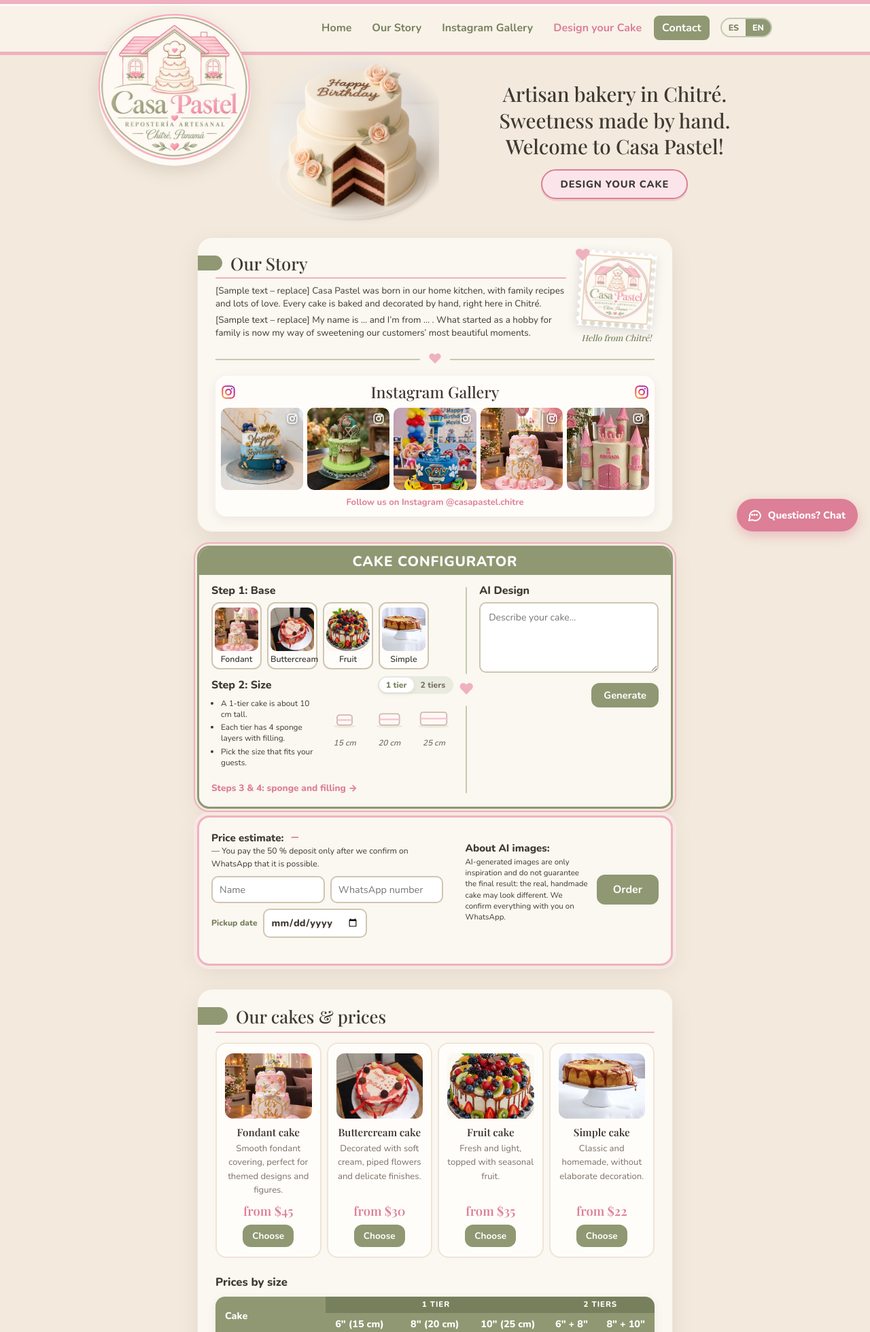
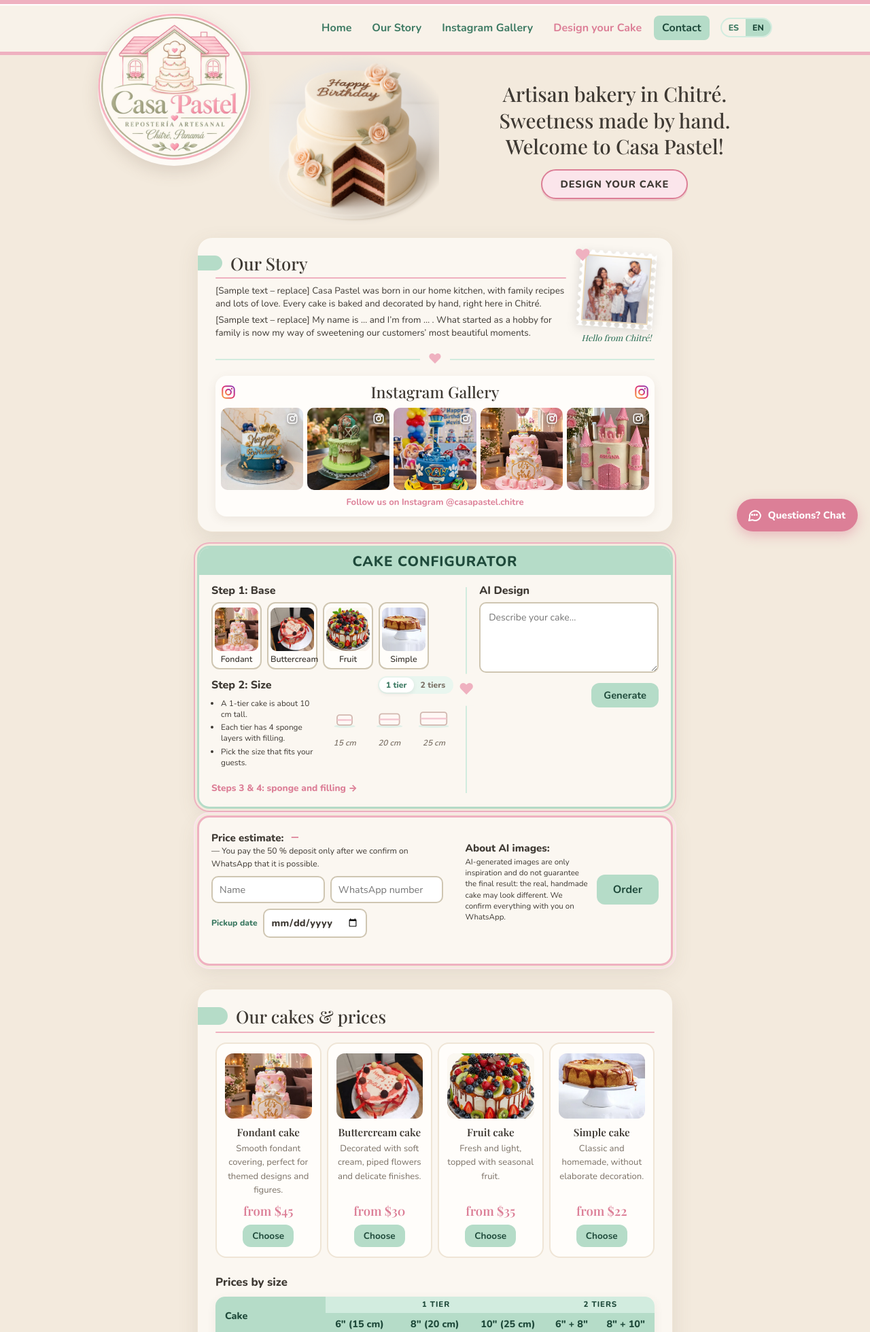
Before and after one commit to schamja/Kidstorte, a FastAPI app: page /casa in a window 1280 px wide. Shown: the top 1960 px of the page at 68% size. Run offline with FastAPI, Linux system fonts and the light colour scheme.

Commit message:
Casa Pastel: Pastell-Mint statt Salbeigrün, Familienfoto in Nuestra Historia
- Farbpalette auf Pastell-Mint (#B5DCC8) umgestellt; Schrift auf Mint-
  Flächen dunkelgrün für gute Lesbarkeit
- Familienfoto in der Briefmarke bei "Nuestra Historia" / "Our Story"

Co-Authored-By: Claude Opus 5.5 <noreply@anthropic.com>

```diff
--- a/templates/index.html
+++ b/templates/index.html
@@ -23,10 +23,12 @@
   --pink:#EFB1C0;        /* Pastellrosa (Linien, Herzen) */
   --pink-deep:#DC7F97;   /* Rosa für Text/Buttons */
   --pink-soft:#FBE5EB;
-  --sage:#8F9872;        /* Salbeigrün (Buttons, Kopfleiste) */
-  --sage-deep:#77805C;
-  --sage-light:#C5CAB0;
-  --sage-soft:#E9EBDF;
+  --sage:#B5DCC8;        /* Pastell-Mint (Buttons, Kopfleiste) */
+  --sage-hover:#9FD2B9;
+  --sage-deep:#3D7A63;   /* dunkles Mint für Schrift */
+  --on-sage:#1F4A3B;     /* Schrift auf Mint-Flächen */
+  --sage-light:#D2ECDF;
+  --sage-soft:#E9F6EF;
   --ink:#3E3933; --muted:#7B7166; --line:#E2D6C4; --tile:#CFC6B2;
   --shadow:0 10px 30px rgba(110,90,70,.12);
   --serif:'Playfair Display',Georgia,serif;
@@ -47,8 +49,8 @@ h1,h2,h3{margin:0}
 /* Buttons */
 .btn{display:inline-flex;align-items:center;justify-content:center;gap:8px;border:0;border-radius:12px;padding:11px 24px;font:700 1rem var(--sans);cursor:pointer;text-decoration:none;transition:transform .15s,background .15s}
 .btn:active{transform:scale(.97)}
-.btn-sage{background:var(--sage);color:#fff}
-.btn-sage:hover{background:var(--sage-deep)}
+.btn-sage{background:var(--sage);color:var(--on-sage)}
+.btn-sage:hover{background:var(--sage-hover)}
 .btn-pill{border-radius:999px;background:var(--pink-soft);color:var(--ink);border:2px solid var(--pink-deep);padding:10px 26px;font:800 .92rem var(--sans);letter-spacing:.06em;text-transform:uppercase;box-shadow:0 3px 0 rgba(220,127,151,.25)}
 .btn-pill:hover{background:#F8D6DF}
 .btn[disabled]{opacity:.5;cursor:not-allowed}
@@ -63,12 +65,12 @@ header{position:relative;z-index:20;background:var(--bg-2);border-top:6px solid
 .menu{display:flex;align-items:center;gap:6px;list-style:none;margin:0;padding:0}
 .menu a{display:block;padding:6px 12px;border-radius:8px;color:var(--sage-deep);text-decoration:none;font-weight:700;font-size:1rem}
 .menu a:hover{background:var(--sage-soft)}
-.menu a.on{background:var(--sage);color:#fff}
+.menu a.on{background:var(--sage);color:var(--on-sage)}
 .menu a.pink{color:var(--pink-deep)}
 .menu a.pink.on{background:var(--pink-deep);color:#fff}
 .lang{display:flex;border:2px solid var(--sage-light);border-radius:999px;overflow:hidden;margin-left:10px}
 .lang button{border:0;background:transparent;padding:4px 10px;font:800 .78rem var(--sans);color:var(--sage-deep);cursor:pointer}
-.lang button.on{background:var(--sage);color:#fff}
+.lang button.on{background:var(--sage);color:var(--on-sage)}
 .burger{display:none;background:none;border:0;padding:8px;cursor:pointer}
 .burger span{display:block;width:24px;height:2px;background:var(--sage-deep);margin:5px 0;border-radius:2px}
 
@@ -109,14 +111,14 @@ header{position:relative;z-index:20;background:var(--bg-2);border-top:6px solid
 
 /* ── Konfigurator ──────────────────────────────────────────── */
 .cfg{margin-top:34px;border:3px solid var(--sage);border-radius:18px;overflow:hidden;background:var(--card);box-shadow:0 0 0 3px var(--bg),0 0 0 5px var(--pink),var(--shadow)}
-.cfg-title{background:var(--sage);color:#fff;text-align:center;padding:10px;font:800 1.5rem var(--sans);letter-spacing:.04em;text-transform:uppercase}
+.cfg-title{background:var(--sage);color:var(--on-sage);text-align:center;padding:10px;font:800 1.5rem var(--sans);letter-spacing:.04em;text-transform:uppercase}
 .cfg-body{display:grid;grid-template-columns:1.35fr 2px 1fr;gap:0 24px;padding:20px 24px 24px}
 .vline{position:relative;background:var(--sage-light);margin:6px 0}
 .vline::after{content:"♥";position:absolute;top:50%;left:50%;transform:translate(-50%,-50%);color:var(--pink);font-size:1.4rem;background:var(--card);padding:6px 0}
 .step{padding-bottom:16px;margin-bottom:14px;border-bottom:1px dashed var(--line)}
 .step:last-child{border-bottom:0;margin-bottom:0;padding-bottom:0}
 .step h3{font:800 1.15rem var(--sans);color:var(--ink);margin-bottom:8px;display:flex;align-items:center;gap:8px}
-.step h3 .ok{display:none;width:20px;height:20px;border-radius:50%;background:var(--sage);color:#fff;font-size:.72rem;line-height:20px;text-align:center}
+.step h3 .ok{display:none;width:20px;height:20px;border-radius:50%;background:var(--sage);color:var(--on-sage);font-size:.72rem;line-height:20px;text-align:center}
 .step.done h3 .ok{display:inline-block}
 .hint{color:var(--muted);font-size:.88rem;margin:0 0 10px}
 .tiles{display:grid;grid-template-columns:repeat(4,1fr);gap:10px}
@@ -216,8 +218,8 @@ input.bad{border-color:#D9534F}
 .sub-h{font:800 1.05rem var(--sans);color:var(--ink);margin:24px 0 10px}
 .table-wrap{overflow-x:auto;border-radius:14px;box-shadow:0 4px 14px rgba(110,90,70,.08)}
 .ptable{width:100%;border-collapse:collapse;background:var(--white);font-size:.9rem;min-width:560px}
-.ptable th{background:var(--sage);color:#fff;font-weight:800;padding:8px;text-align:center;line-height:1.2}
-.ptable th.grp{background:var(--sage-deep);font-size:.72rem;letter-spacing:.08em;text-transform:uppercase;padding:5px}
+.ptable th{background:var(--sage);color:var(--on-sage);font-weight:800;padding:8px;text-align:center;line-height:1.2}
+.ptable th.grp{background:var(--sage-light);font-size:.72rem;letter-spacing:.08em;text-transform:uppercase;padding:5px}
 .ptable td{padding:9px 8px;text-align:center;border-bottom:1px solid #F0E8DB}
 .ptable td:first-child,.ptable th:first-child{text-align:left;padding-left:14px}
 .ptable td b{color:var(--ink)}
@@ -253,11 +255,11 @@ input.bad{border-color:#D9534F}
 .chat-fab.hide{display:none}
 .chat{position:fixed;right:18px;bottom:18px;z-index:80;width:370px;max-width:calc(100vw - 24px);height:min(580px,calc(100vh - 36px));display:none;flex-direction:column;background:var(--card);border:3px solid var(--sage);border-radius:18px;box-shadow:0 0 0 3px var(--bg),0 0 0 5px var(--pink),0 18px 40px rgba(0,0,0,.18);overflow:hidden}
 .chat.open{display:flex}
-.chat-head{background:var(--sage);color:#fff;display:flex;align-items:center;gap:10px;padding:10px 12px}
+.chat-head{background:var(--sage);color:var(--on-sage);display:flex;align-items:center;gap:10px;padding:10px 12px}
 .chat-head img{width:38px;height:38px;border-radius:50%;background:#fff}
 .chat-head b{display:block;font:600 1.02rem var(--serif)}
 .chat-head small{font-size:.74rem;opacity:.9}
-.chat-x{margin-left:auto;border:0;background:rgba(255,255,255,.22);color:#fff;width:30px;height:30px;border-radius:50%;cursor:pointer;font-size:1rem}
+.chat-x{margin-left:auto;border:0;background:rgba(255,255,255,.55);color:var(--on-sage);width:30px;height:30px;border-radius:50%;cursor:pointer;font-size:1rem}
 .chat-msgs{flex:1;overflow-y:auto;padding:14px 12px;display:flex;flex-direction:column;gap:8px}
 .msg{max-width:85%;padding:8px 12px;border-radius:14px;font-size:.9rem;line-height:1.45;white-space:pre-wrap;overflow-wrap:anywhere}
 .msg.bot{background:#fff;border:1px solid #EFE5D6;align-self:flex-start;border-bottom-left-radius:4px}
@@ -508,7 +510,7 @@ footer{padding:6px 0 30px}
         <p data-i18n="story.p2">[Texto de ejemplo – reemplazar] Me llamo … y vengo de … . Lo que empezó como un pasatiempo para la familia hoy es mi forma de endulzar los momentos más bonitos de nuestros clientes.</p>
       </div>
       <figure class="stamp-wrap" style="margin:0">
-        <div class="stamp"><img src="/static/casa-pastel/logo-600.jpg" alt="" data-i18n-alt="story.photoalt"></div>
+        <div class="stamp"><img src="/static/casa-pastel/familia.jpg" alt="" data-i18n-alt="story.photoalt"></div>
         <figcaption class="stamp-cap" data-i18n="story.caption">¡Hola desde Chitré!</figcaption>
       </figure>
     </section>
@@ -701,7 +703,7 @@ const T = {
   "story.title":"Nuestra Historia",
   "story.p1":"[Texto de ejemplo – reemplazar] Casa Pastel nació en la cocina de casa, con recetas de familia y mucho cariño. Cada pastel lo horneamos y decoramos a mano, aquí en Chitré.",
   "story.p2":"[Texto de ejemplo – reemplazar] Me llamo … y vengo de … . Lo que empezó como un pasatiempo para la familia hoy es mi forma de endulzar los momentos más bonitos de nuestros clientes.",
-  "story.caption":"¡Hola desde Chitré!","story.photoalt":"Foto de la repostera",
+  "story.caption":"¡Hola desde Chitré!","story.photoalt":"Nuestra familia",
   "ig.title":"Galería Instagram","ig.follow":"Síguenos en Instagram",
   "cfg.title":"Configurador de pasteles",
   "s1.title":"Paso 1: Base","pg.next":"Paso 3 y 4: masa y relleno","pg.back":"Paso 1 y 2: base y tamaño",
@@ -758,7 +760,7 @@ const T = {
   "story.title":"Our Story",
   "story.p1":"[Sample text – replace] Casa Pastel was born in our home kitchen, with family recipes and lots of love. Every cake is baked and decorated by hand, right here in Chitré.",
   "story.p2":"[Sample text – replace] My name is … and I’m from … . What started as a hobby for family is now my way of sweetening our customers’ most beautiful moments.",
-  "story.caption":"Hello from Chitré!","story.photoalt":"Photo of the baker",
+  "story.caption":"Hello from Chitré!","story.photoalt":"Our family",
   "ig.title":"Instagram Gallery","ig.follow":"Follow us on Instagram",
   "cfg.title":"Cake configurator",
   "s1.title":"Step 1: Base","pg.next":"Steps 3 & 4: sponge and filling","pg.back":"Steps 1 & 2: base and size",
@@ -816,17 +818,17 @@ const FILL_COLORS={dulcedeleche:"#C68A4E",chocolate:"#3F2419",vainilla:"#FFF6DE"
 
 /* Icons für Kuchenarten (Pastellstil wie im Entwurf) */
 const ICONS={
- fondant:`<svg viewBox="0 0 64 64"><ellipse cx="32" cy="56" rx="24" ry="4" fill="#E9EBDF"/><rect x="14" y="30" width="36" height="24" rx="5" fill="#FBE5EB" stroke="#DC7F97" stroke-width="2"/><path d="M14 38q4.5 6 9 0t9 0 9 0 9 0" fill="#F7C9D5" stroke="#DC7F97" stroke-width="2"/><path d="M32 12c-4-5-11 0-7 6l7 7 7-7c4-6-3-11-7-6z" fill="#EFB1C0" stroke="#DC7F97" stroke-width="1.5"/></svg>`,
- crema:`<svg viewBox="0 0 64 64"><ellipse cx="32" cy="57" rx="22" ry="4" fill="#E9EBDF"/><path d="M16 38h32l-3 17H19z" fill="#FBE5EB" stroke="#DC7F97" stroke-width="2"/><path d="M14 38c0-7 6-9 9-12 1 4 5-3 9-9 4 6 8 13 9 9 3 3 9 5 9 12z" fill="#FFFDF7" stroke="#C9A98A" stroke-width="2"/><path d="M32 11c-3-4-9 0-6 5l6 5 6-5c3-5-3-9-6-5z" fill="#EFB1C0"/></svg>`,
- fruta:`<svg viewBox="0 0 64 64"><ellipse cx="32" cy="56" rx="25" ry="4" fill="#E9EBDF"/><rect x="11" y="32" width="42" height="21" rx="5" fill="#FBE5EB" stroke="#DC7F97" stroke-width="2"/><path d="M11 41h42" stroke="#fff" stroke-width="3"/><path d="M22 31c-6-1-8-8-3-10 3-1 5 1 5 1s2-2 5-1c5 2 3 9-3 10z" fill="#E86A7C"/><path d="M40 31c-6-1-8-8-3-10 3-1 5 1 5 1s2-2 5-1c5 2 3 9-3 10z" fill="#E86A7C"/><path d="M24 20l2-4M42 20l2-4" stroke="#8F9872" stroke-width="2" stroke-linecap="round"/><circle cx="32" cy="28" r="4" fill="#F28C9C"/></svg>`,
- simple:`<svg viewBox="0 0 64 64"><ellipse cx="32" cy="56" rx="25" ry="4" fill="#E9EBDF"/><rect x="12" y="28" width="40" height="25" rx="5" fill="#E8C597" stroke="#B98E66" stroke-width="2"/><path d="M12 36h40M12 44h40" stroke="#FFF6DE" stroke-width="3"/><path d="M32 12c-4-5-11 0-7 6l7 7 7-7c4-6-3-11-7-6z" fill="#EFB1C0" stroke="#DC7F97" stroke-width="1.5"/></svg>`
+ fondant:`<svg viewBox="0 0 64 64"><ellipse cx="32" cy="56" rx="24" ry="4" fill="#E2F1E9"/><rect x="14" y="30" width="36" height="24" rx="5" fill="#FBE5EB" stroke="#DC7F97" stroke-width="2"/><path d="M14 38q4.5 6 9 0t9 0 9 0 9 0" fill="#F7C9D5" stroke="#DC7F97" stroke-width="2"/><path d="M32 12c-4-5-11 0-7 6l7 7 7-7c4-6-3-11-7-6z" fill="#EFB1C0" stroke="#DC7F97" stroke-width="1.5"/></svg>`,
+ crema:`<svg viewBox="0 0 64 64"><ellipse cx="32" cy="57" rx="22" ry="4" fill="#E2F1E9"/><path d="M16 38h32l-3 17H19z" fill="#FBE5EB" stroke="#DC7F97" stroke-width="2"/><path d="M14 38c0-7 6-9 9-12 1 4 5-3 9-9 4 6 8 13 9 9 3 3 9 5 9 12z" fill="#FFFDF7" stroke="#C9A98A" stroke-width="2"/><path d="M32 11c-3-4-9 0-6 5l6 5 6-5c3-5-3-9-6-5z" fill="#EFB1C0"/></svg>`,
+ fruta:`<svg viewBox="0 0 64 64"><ellipse cx="32" cy="56" rx="25" ry="4" fill="#E2F1E9"/><rect x="11" y="32" width="42" height="21" rx="5" fill="#FBE5EB" stroke="#DC7F97" stroke-width="2"/><path d="M11 41h42" stroke="#fff" stroke-width="3"/><path d="M22 31c-6-1-8-8-3-10 3-1 5 1 5 1s2-2 5-1c5 2 3 9-3 10z" fill="#E86A7C"/><path d="M40 31c-6-1-8-8-3-10 3-1 5 1 5 1s2-2 5-1c5 2 3 9-3 10z" fill="#E86A7C"/><path d="M24 20l2-4M42 20l2-4" stroke="#3D7A63" stroke-width="2" stroke-linecap="round"/><circle cx="32" cy="28" r="4" fill="#F28C9C"/></svg>`,
+ simple:`<svg viewBox="0 0 64 64"><ellipse cx="32" cy="56" rx="25" ry="4" fill="#E2F1E9"/><rect x="12" y="28" width="40" height="25" rx="5" fill="#E8C597" stroke="#B98E66" stroke-width="2"/><path d="M12 36h40M12 44h40" stroke="#FFF6DE" stroke-width="3"/><path d="M32 12c-4-5-11 0-7 6l7 7 7-7c4-6-3-11-7-6z" fill="#EFB1C0" stroke="#DC7F97" stroke-width="1.5"/></svg>`
 };
 function sizeIcon(size,on){
   const stroke=on?"#DC7F97":"#D2B8B0", fill=on?"#FBE5EB":"#FFF8F5", band="#F3C4CF";
   const w={s6:24,s8:32,s10:42};
-  if(size.tiers===1){const ww=w[size.id]||32,h=10+ww/4;return `<svg viewBox="8 4 48 40"><ellipse cx="32" cy="40" rx="${ww/2+5}" ry="2.5" fill="#E9EBDF"/><rect x="${32-ww/2}" y="${38-h}" width="${ww}" height="${h}" rx="4" fill="${fill}" stroke="${stroke}" stroke-width="2"/><path d="M${32-ww/2} ${38-h/2}h${ww}" stroke="${band}" stroke-width="2.5"/></svg>`}
+  if(size.tiers===1){const ww=w[size.id]||32,h=10+ww/4;return `<svg viewBox="8 4 48 40"><ellipse cx="32" cy="40" rx="${ww/2+5}" ry="2.5" fill="#E2F1E9"/><rect x="${32-ww/2}" y="${38-h}" width="${ww}" height="${h}" rx="4" fill="${fill}" stroke="${stroke}" stroke-width="2"/><path d="M${32-ww/2} ${38-h/2}h${ww}" stroke="${band}" stroke-width="2.5"/></svg>`}
   const [a,b]=size.id==="t6_8"?[22,32]:[30,42];
-  return `<svg viewBox="8 4 48 40"><ellipse cx="32" cy="41" rx="${b/2+5}" ry="2.5" fill="#E9EBDF"/><rect x="${32-b/2}" y="24" width="${b}" height="15" rx="4" fill="${fill}" stroke="${stroke}" stroke-width="2"/><rect x="${32-a/2}" y="9" width="${a}" height="15" rx="4" fill="${fill}" stroke="${stroke}" stroke-width="2"/><path d="M${32-b/2} 31.5h${b}M${32-a/2} 16.5h${a}" stroke="${band}" stroke-width="2.5"/></svg>`;
+  return `<svg viewBox="8 4 48 40"><ellipse cx="32" cy="41" rx="${b/2+5}" ry="2.5" fill="#E2F1E9"/><rect x="${32-b/2}" y="24" width="${b}" height="15" rx="4" fill="${fill}" stroke="${stroke}" stroke-width="2"/><rect x="${32-a/2}" y="9" width="${a}" height="15" rx="4" fill="${fill}" stroke="${stroke}" stroke-width="2"/><path d="M${32-b/2} 31.5h${b}M${32-a/2} 16.5h${a}" stroke="${band}" stroke-width="2.5"/></svg>`;
 }
 
 /* ===================== STATE ===================== */
@@ -885,7 +887,7 @@ function renderFillings(){
 function renderLayers(){
   const n=CFG.layers_per_tier, d=sel.doughs.length?sel.doughs:["vainilla"];
   const fill=FILL_COLORS[sel.filling]||"#FFF6DE";
-  let y=128, out=`<ellipse cx="75" cy="136" rx="66" ry="7" fill="#E9EBDF"/>`;
+  let y=128, out=`<ellipse cx="75" cy="136" rx="66" ry="7" fill="#E2F1E9"/>`;
   const lh=20, fh=6, x=15, w=120;
   for(let i=0;i<n;i++){
     const c=DOUGH_COLORS[d[i%d.length]]||"#F3DFA8";
@@ -893,7 +895,7 @@ function renderLayers(){
     if(i<n-1){y-=fh; out+=`<rect x="${x}" y="${y}" width="${w}" height="${fh}" fill="${fill}"/>`}
   }
   out+=`<rect x="${x}" y="${y}" width="${w}" height="${128-y}" rx="4" fill="none" stroke="#DC7F97" stroke-width="2"/>`;
-  out+=`<text x="75" y="${y-8}" text-anchor="middle" font-family="Nunito" font-size="11" font-weight="700" fill="#77805C">${n} ${t("layers")}</text>`;
+  out+=`<text x="75" y="${y-8}" text-anchor="middle" font-family="Nunito" font-size="11" font-weight="700" fill="#3D7A63">${n} ${t("layers")}</text>`;
   $("#layersSvg").innerHTML=out;
 }
 function renderSummary(){
```
Also changed, not shown: static/casa-pastel/familia.jpg (added).
